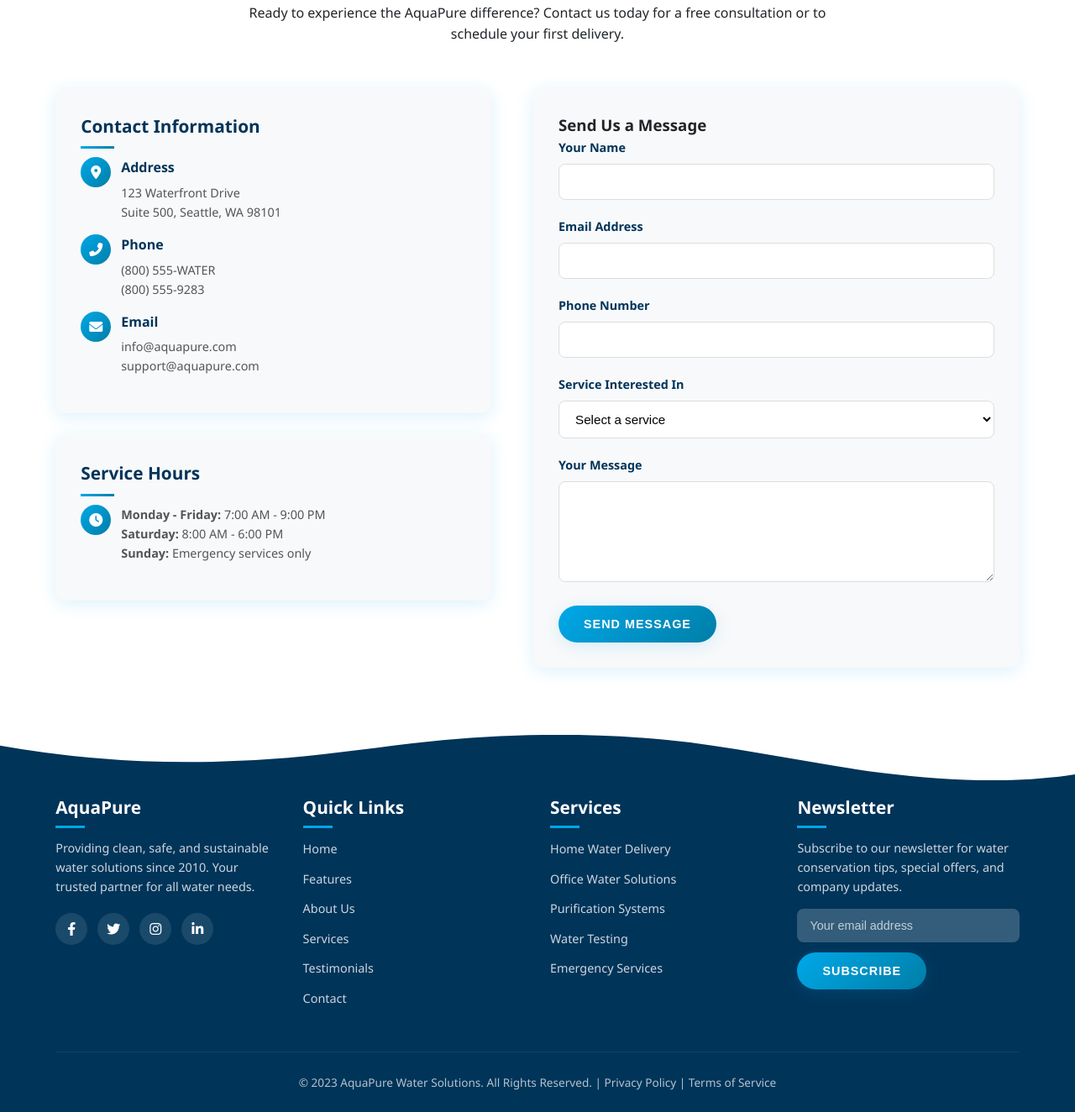
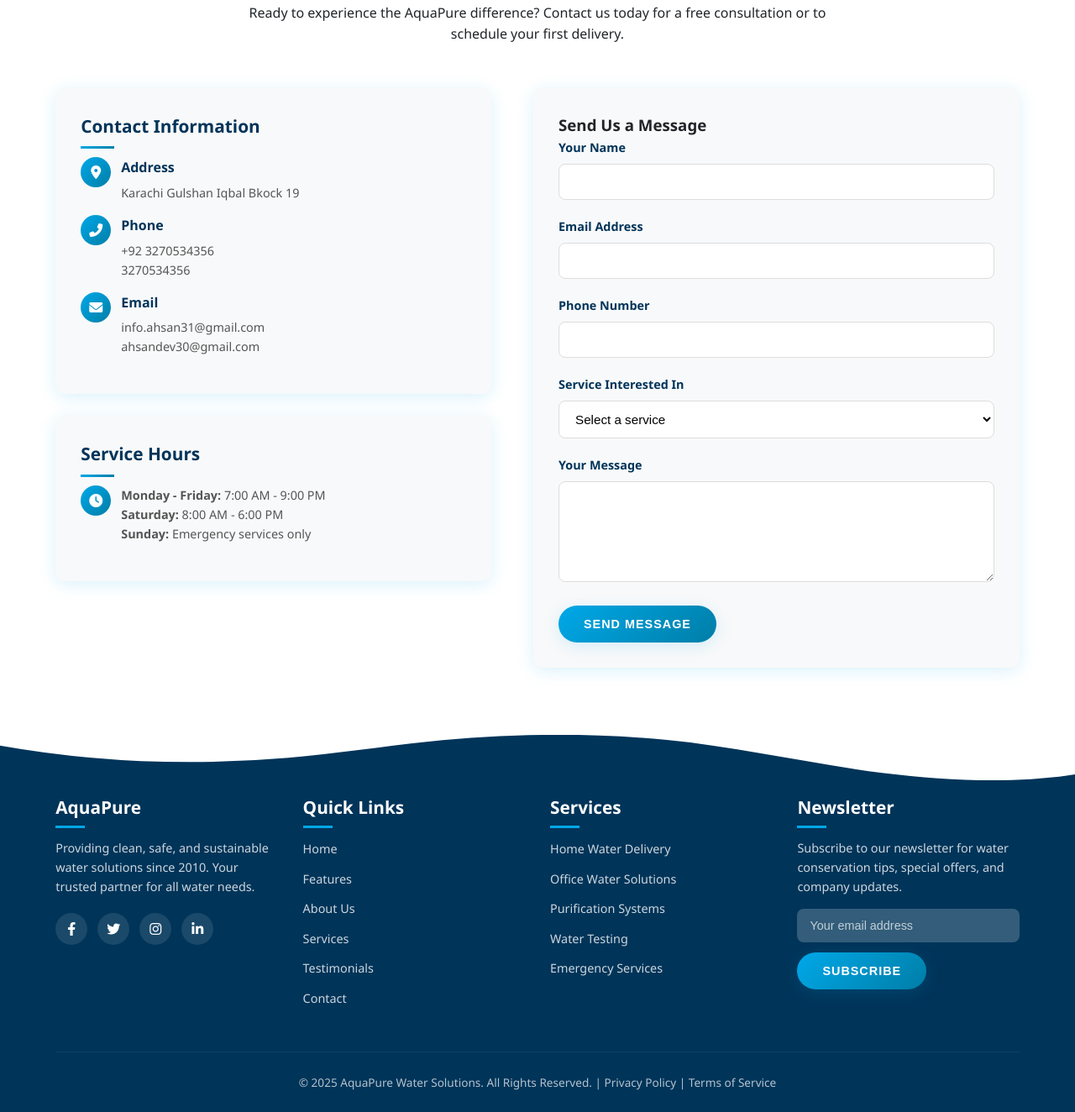
Before and after one commit to ahsandev30/aqua, a plain HTML site: page index.html in a window 1280 px wide. Shown: the part 3805-5129 px from the top of the page at 84% size. Drawn offline with Linux system fonts and the light colour scheme.

Commit message:
Update index.html

```diff
--- a/index.html
+++ b/index.html
@@ -1167,7 +1167,7 @@
                             </div>
                             <div class="contact-text">
                                 <h4>Address</h4>
-                                <p>123 Waterfront Drive<br>Suite 500, Seattle, WA 98101</p>
+                                <p>Karachi Gulshan Iqbal Bkock 19</p>
                             </div>
                         </div>
                         <div class="contact-detail">
@@ -1176,7 +1176,7 @@
                             </div>
                             <div class="contact-text">
                                 <h4>Phone</h4>
-                                <p>(800) 555-WATER<br>(800) 555-9283</p>
+                                <p>+92 3270534356<br> 3270534356</p>
                             </div>
                         </div>
                         <div class="contact-detail">
@@ -1185,7 +1185,7 @@
                             </div>
                             <div class="contact-text">
                                 <h4>Email</h4>
-                                <p>info@aquapure.com<br>support@aquapure.com</p>
+                                <p>info.ahsan31@gmail.com<br>ahsandev30@gmail.com</p>
                             </div>
                         </div>
                     </div>
@@ -1296,7 +1296,7 @@
             </div>
 
             <div class="footer-bottom">
-                <p>&copy; 2023 AquaPure Water Solutions. All Rights Reserved. | <a href="#">Privacy Policy</a> | <a href="#">Terms of Service</a></p>
+                <p>&copy; 2025 AquaPure Water Solutions. All Rights Reserved. | <a href="#">Privacy Policy</a> | <a href="#">Terms of Service</a></p>
             </div>
         </div>
     </footer>
```
